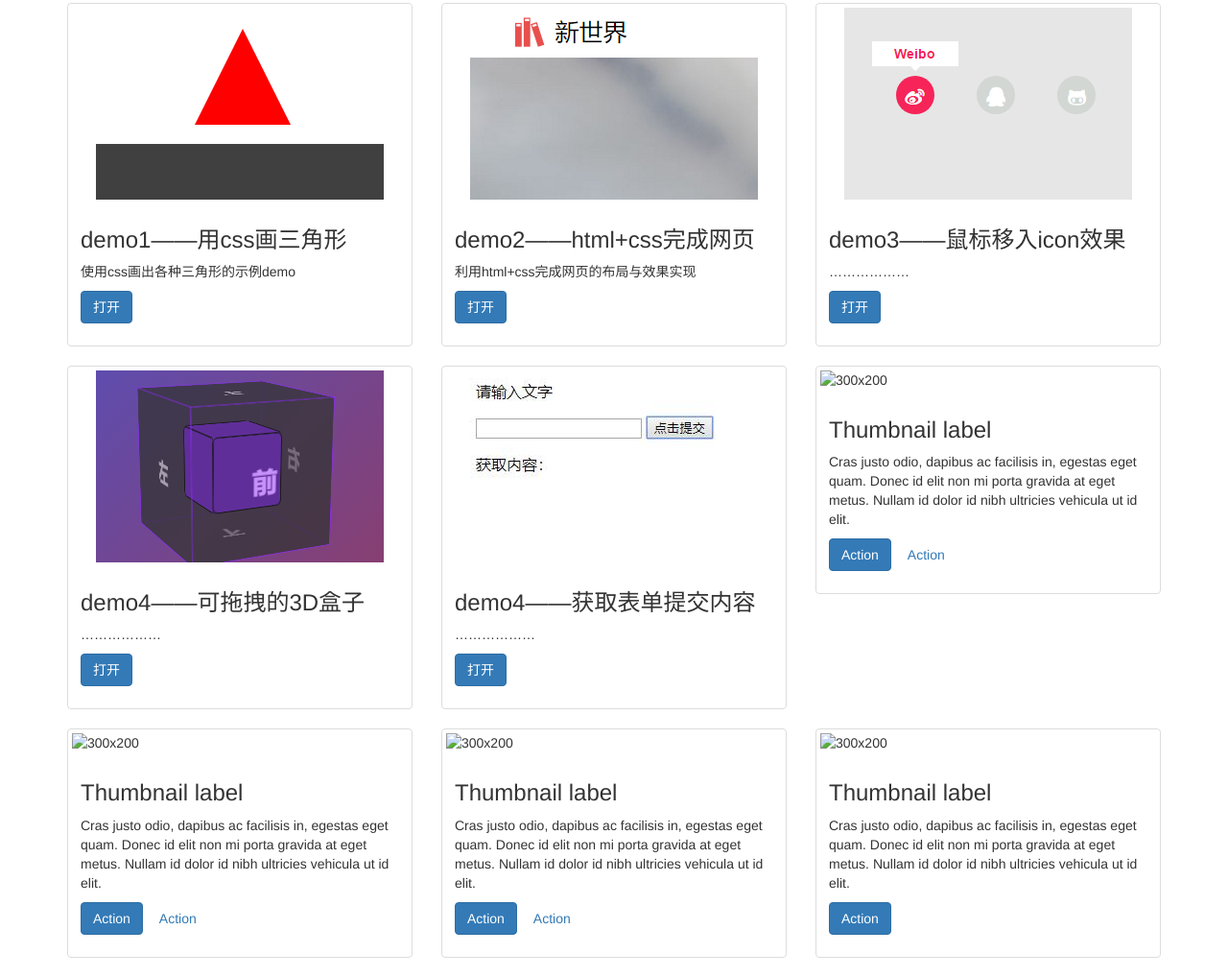
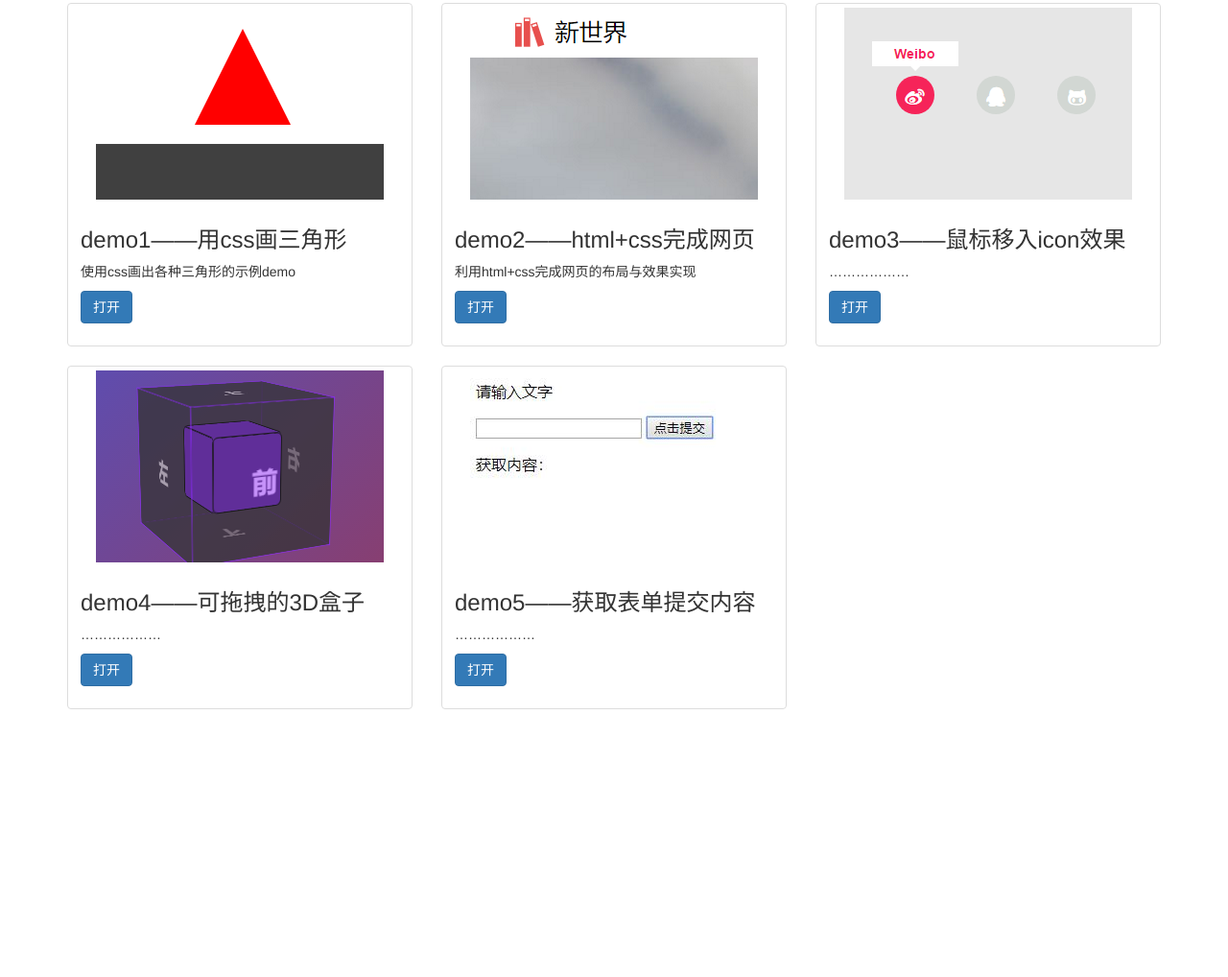
Before and after one commit to shiverl0/My_page, a plain HTML site: page index.html in a window 1280 px wide. Shown: the part 117-1135 px from the top of the page at 96% size. After the commit the page ends 876 px from the top, so only its background shows below. Drawn offline with nearby package versions, Linux system fonts and the light colour scheme.

Commit message:
删除了一些内容

```diff
--- a/index.html
+++ b/index.html
@@ -66,77 +66,12 @@
 					<div class="thumbnail">
 						<img alt="300x200" src="img/QQ截图20180511002847.jpg" />
 						<div class="caption">
-							<h3>demo4——获取表单提交内容</h3>
+							<h3>demo5——获取表单提交内容</h3>
 							<p>………………</p>
 							<p><a class="btn btn-primary" href="demo5/获取表单内容.html" target="_blank">打开</a></p>
 						</div>
 					</div>
 				</div>
-				<div class="col-md-4">
-					<div class="thumbnail">
-						<img alt="300x200" src="v3/default6.jpg" />
-						<div class="caption">
-							<h3>
-								Thumbnail label
-							</h3>
-							<p>
-								Cras justo odio, dapibus ac facilisis in, egestas eget quam. Donec id elit non mi porta gravida at eget metus. Nullam id dolor id nibh ultricies vehicula ut id elit.
-							</p>
-							<p>
-								 <a class="btn btn-primary" href="#">Action</a> <a class="btn" href="#">Action</a>
-							</p>
-						</div>
-					</div>
-				</div>
-			</div>
-			<div class="row">
-				<div class="col-md-4">
-					<div class="thumbnail">
-						<img alt="300x200" src="v3/default4.jpg" />
-						<div class="caption">
-							<h3>
-								Thumbnail label
-							</h3>
-							<p>
-								Cras justo odio, dapibus ac facilisis in, egestas eget quam. Donec id elit non mi porta gravida at eget metus. Nullam id dolor id nibh ultricies vehicula ut id elit.
-							</p>
-							<p>
-								 <a class="btn btn-primary" href="#">Action</a> <a class="btn" href="#">Action</a>
-							</p>
-						</div>
-					</div>
-				</div>
-				<div class="col-md-4">
-					<div class="thumbnail">
-						<img alt="300x200" src="v3/default5.jpg" />
-						<div class="caption">
-							<h3>
-								Thumbnail label
-							</h3>
-							<p>
-								Cras justo odio, dapibus ac facilisis in, egestas eget quam. Donec id elit non mi porta gravida at eget metus. Nullam id dolor id nibh ultricies vehicula ut id elit.
-							</p>
-							<p>
-								 <a class="btn btn-primary" href="#">Action</a> <a class="btn" href="#">Action</a>
-							</p>
-						</div>
-					</div>
-				</div>
-				<div class="col-md-4">
-					<div class="thumbnail">
-						<img alt="300x200" src="v3/default6.jpg" />
-						<div class="caption">
-							<h3>
-								Thumbnail label
-							</h3>
-							<p>
-								Cras justo odio, dapibus ac facilisis in, egestas eget quam. Donec id elit non mi porta gravida at eget metus. Nullam id dolor id nibh ultricies vehicula ut id elit.
-							</p>
-							<p>
-								 <a class="btn btn-primary" href="#">Action</a>
-							</p>
-						</div>
-					</div>
 				</div>
 			</div>
 		</div>
```
